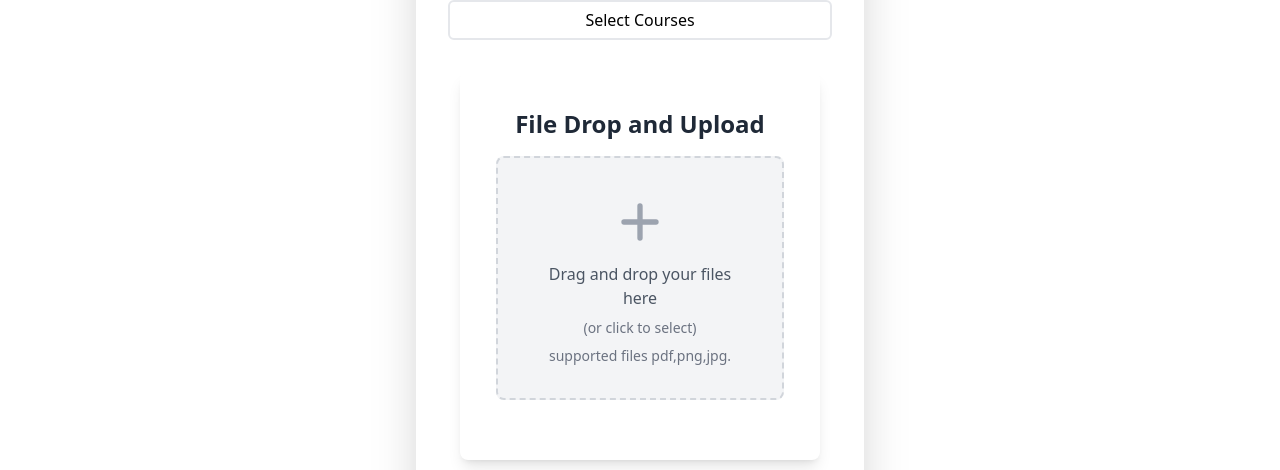
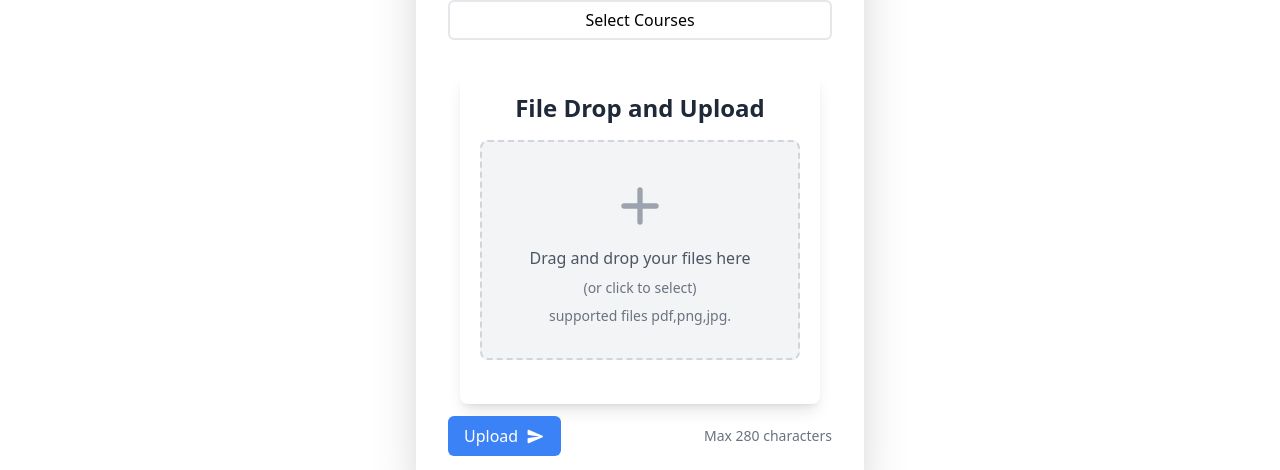
Before and after one commit to NimishNandedkar/bit_infotech, a React app: page /student-corner in a window 1280 px wide. Shown: the part 446-916 px from the top of the page. Built offline with nearby package versions, Linux system fonts and the light colour scheme; the HTML template or start-up script is replaced by a standard one.

Commit message:
made some changes in File Drag and Drop

```diff
--- a/src/components/Header/Header.jsx
+++ b/src/components/Header/Header.jsx
@@ -8,6 +8,8 @@ export default function Header() {
     const toggleMobileMenu = () => {
         setMobileMenuOpen(!mobileMenuOpen);
     };
+
+
 
     return (
         <header className="shadow sticky z-50 top-0 text-sm bg-blue-500">
@@ -24,7 +26,7 @@ export default function Header() {
                     <div className="flex items-center lg:order-2">
                         <Link
                             to="#"
-                            className="text-gray-800 hover:bg-gray-50 focus:ring-4 focus:ring-gray-300 font-medium rounded-lg text-sm px-4 lg:px-5 py-2 lg:py-2.5 mr-2 focus:outline-none"
+                            className="text-gray-800  hover:bg-gray-50 focus:ring-4 focus:ring-gray-300 font-medium rounded-lg text-sm px-4 lg:px-5 py-2 lg:py-2.5 mr-2 focus:outline-none"
                         >
                             Log in
                         </Link>
--- a/src/components/StudentCorner/ProjectUpload/FileDragandDrop.jsx
+++ b/src/components/StudentCorner/ProjectUpload/FileDragandDrop.jsx
@@ -42,7 +42,7 @@ function FileDragandDrop() {
 
   return (
     <div className={`bg-white-100 flex items-center justify-center p-3 ${isDragging ? 'border-blue-500 border-2' : ''}`}>
-      <div className="w-full max-w-md p-9 bg-white rounded-lg shadow-lg">
+      <div className="w-full max-w-md p-5 bg-white rounded-lg shadow-lg">
         <h1 className="text-center text-2xl sm:text-2xl font-semibold mb-4 text-gray-800">File Drop and Upload</h1>
         <div
           className="bg-gray-100 p-8 text-center rounded-lg border-dashed border-2 border-gray-300 hover:border-blue-500 transition duration-300 ease-in-out transform hover:scale-105 hover:shadow-md"
@@ -60,9 +60,9 @@ function FileDragandDrop() {
           </label>
           <input type="file" id="fileInput" className="hidden" multiple onChange={handleFileInputChange} />
         </div>
-        <div className="mt-6 text-center" id="fileList">
+        <div className="mt-6 text-center text-wrap" id="fileList">
           {files.map((file, index) => (
-            <div key={index}>{`${file.name} (${formatBytes(file.size)})`}</div>
+            <div   key={index}>{`${file.name} (${formatBytes(file.size)})`}</div>
           ))}
         </div>
       </div>
--- a/src/components/StudentCorner/ProjectUpload/ProjectUpload.jsx
+++ b/src/components/StudentCorner/ProjectUpload/ProjectUpload.jsx
@@ -10,17 +10,15 @@ function ProjectUpload(params) {
 		<>
 		{/* <h3 className="text-3xl font-bold text-center mt-10">Upload Your Project</h3> */}
 
-			{/* <video autoplay muted loop id="myVideo">
-		<source src="../assets/booksBackground.mp4" type="video/mp4"/>
-		</video> */}
 
-			<div className="bg-white-100 mt-6 h-full flex items-center justify-center mb-6">
+
+			<div className="bg-white-100 mt-6 h-full flex items-center justify-center mb-6 ">
 
 				<div className="max-w-md w-full bg-white p-8 rounded-lg shadow-2xl">
 					<form>
 
 						<div className="mb-6">
-							<label for="postContent" className="block text-gray-700 text-xl font-bold ">Upload Your Project:</label>
+							<label htmlFor="postContent" className="block text-gray-700 text-xl font-bold ">Upload Your Project:</label>
 
 							<InputField placeholder={" Title Of Project"} name={"projectName"} />
 							<InputField placeholder={"Subject Name "} name={"subjectName"} />
@@ -34,20 +32,7 @@ function ProjectUpload(params) {
 						<DropdownButton />
 						<FileDragandDrop/>
 
-						{/* Above code for drop down */}
-						{/* <div className="mb-6">
-							<label for="fileAttachment" className="block text-gray-700 text-sm font-bold mb-2 ">Attach File:</label>
-							<div className="relative border-2 rounded-md px-4 py-3 bg-white flex items-center justify-between hover:border-blue-500 transition duration-150 ease-in-out">
-								<input type="file" id="fileAttachment" name="fileAttachment" className="absolute inset-0 w-full h-full opacity-0 cursor-pointer" />
-								<div className="flex items-center">
-									<svg className="w-6 h-6 text-gray-400" fill="none" stroke="currentColor" viewBox="0 0 24 24" xmlns="http://www.w3.org/2000/svg">
-										<path stroke-linecap="round" stroke-linejoin="round" stroke-width="2" d="M12 6v6m0 0v6m0-6h6m-6 0H6"></path>
-									</svg>
-									<span className="ml-2 text-sm text-gray-600">Choose a file</span>
-								</div>
-								<span className="text-sm text-gray-500">Max file size: 5MB</span>
-							</div>
-						</div> */}
+
 
 						<div className="flex items-center justify-between">
 							<button type="submit" className="flex justify-center items-center bg-blue-500 hover:bg-blue-600 focus:outline-none focus:shadow-outline-blue text-white py-2 px-4 rounded-md transition duration-300 gap-2"> Upload <svg xmlns="http://www.w3.org/2000/svg" width="19" height="19" viewBox="0 0 24 24" id="send" fill="#fff">
```
